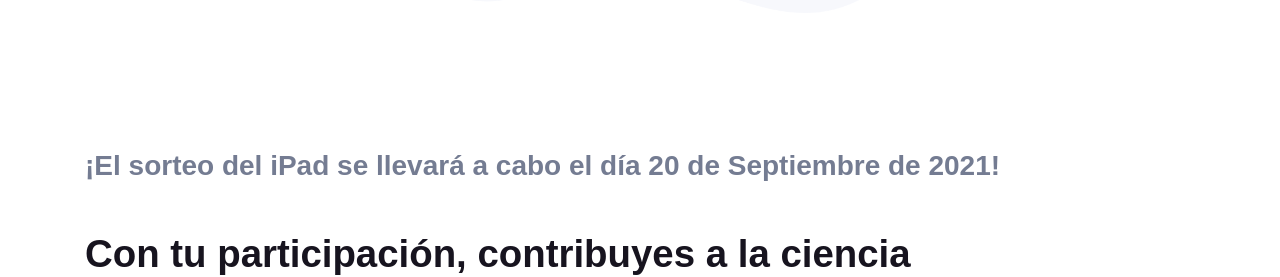
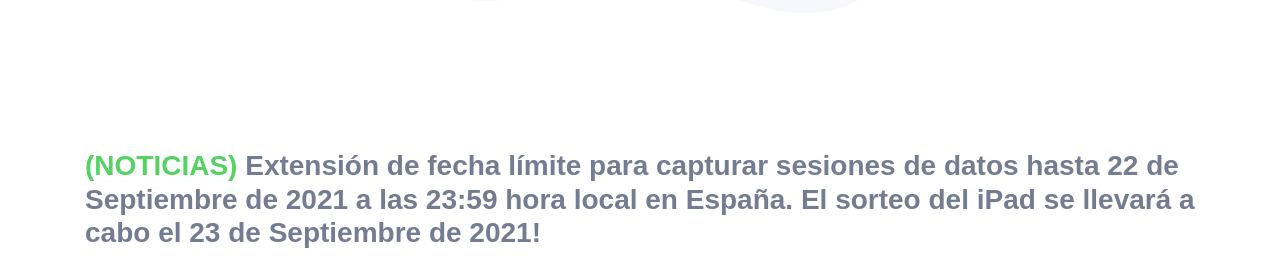
Before and after one commit to BiDAlab/BehavePassUAM, a plain HTML site: page indexES.html in a window 1280 px wide. Shown: the part 534-811 px from the top of the page. Drawn offline with Linux system fonts and the light colour scheme.

Commit message:
Add files via upload

```diff
--- a/indexES.html
+++ b/indexES.html
@@ -67,7 +67,7 @@
     <section class="bg-center py-0" id="about" style="background-size: cover">
       <section class="about py-0">
         <div class="container">
-          <h3 class="mb-5" style="color: #747c92;">¡El sorteo del iPad se llevará a cabo el día 20 de Septiembre de 2021!</h3>
+          <h3 class="mb-5" style="color: #747c92;"><span style="color: #56d264">(NOTICIAS)</span> Extensión de fecha límite para capturar sesiones de datos hasta 22 de Septiembre de 2021 a las 23:59 hora local en España. El sorteo del iPad se llevará a cabo el 23 de Septiembre de 2021!</h3>
         </div>
       </section>
     </section>
```
Also changed, not shown: index.html (+1 -1 lines).
